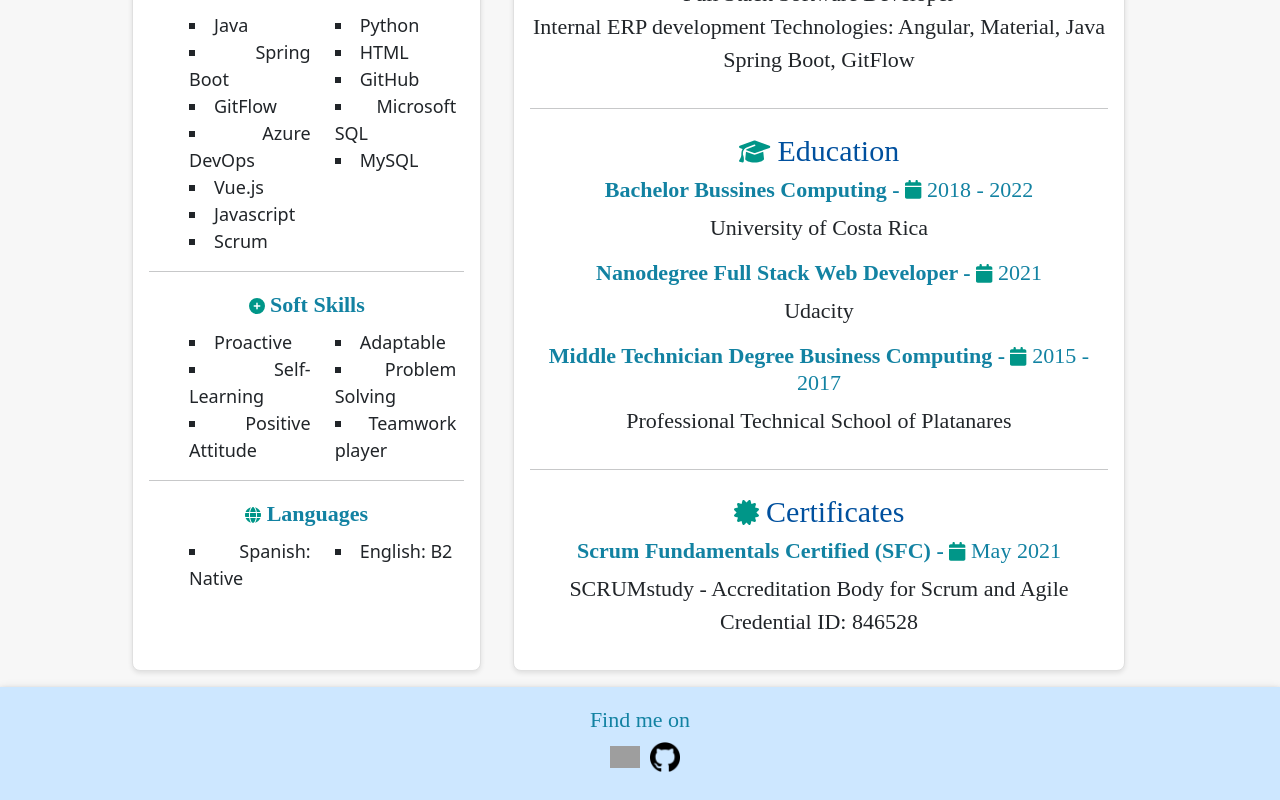
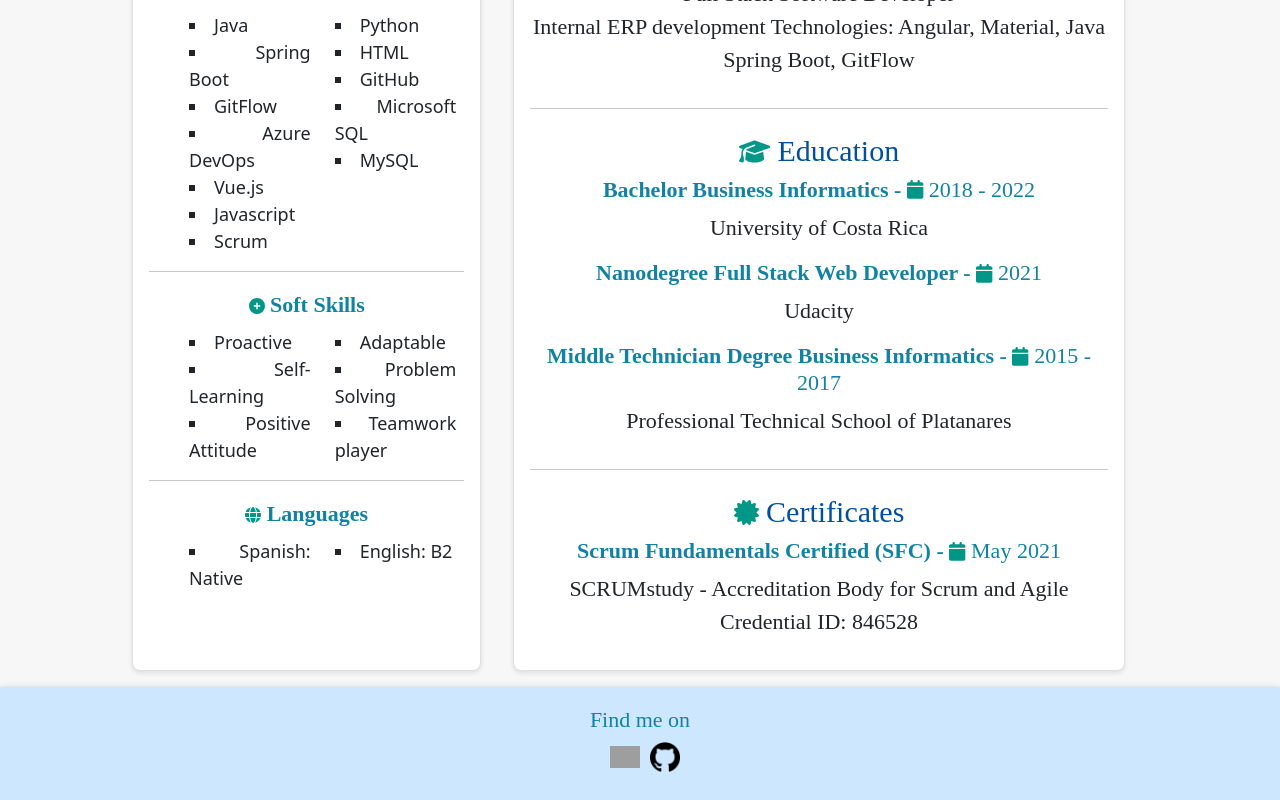
Before and after one commit to kevinNavarroNavarro/kn-resume, a Vue app in the folder kn-resume/: page / in a window 1280 px wide. Shown: the part 823-1623 px from the top of the page. Built offline with nearby package versions, Linux system fonts and the light colour scheme; grey boxes are pictures that could not be loaded.

Commit message:
Update Resume.vue

```diff
--- a/kn-resume/src/components/Resume.vue
+++ b/kn-resume/src/components/Resume.vue
@@ -209,7 +209,7 @@
             </h2>
             <div>
               <h5 class="wrapper">
-                <b>Bachelor Bussines Computing - </b>
+                <b>Bachelor Business Informatics - </b>
                 <font-awesome-icon
                   icon="calendar"
                   class="text-teal"
@@ -233,7 +233,7 @@
             </div>
             <div>
               <h5 class="wrapper">
-                <b>Middle Technician Degree Business Computing - </b>
+                <b>Middle Technician Degree Business Informatics - </b>
                 <font-awesome-icon
                   icon="calendar"
                   class="text-teal"
```
